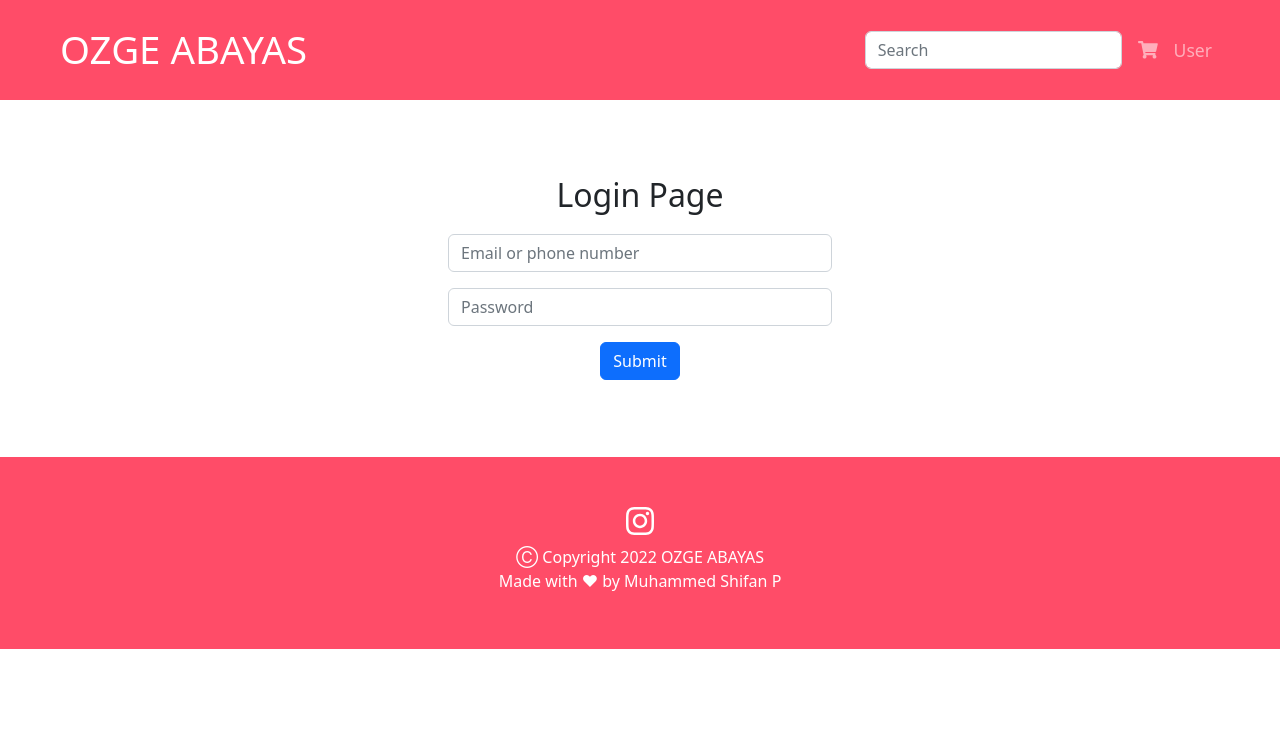
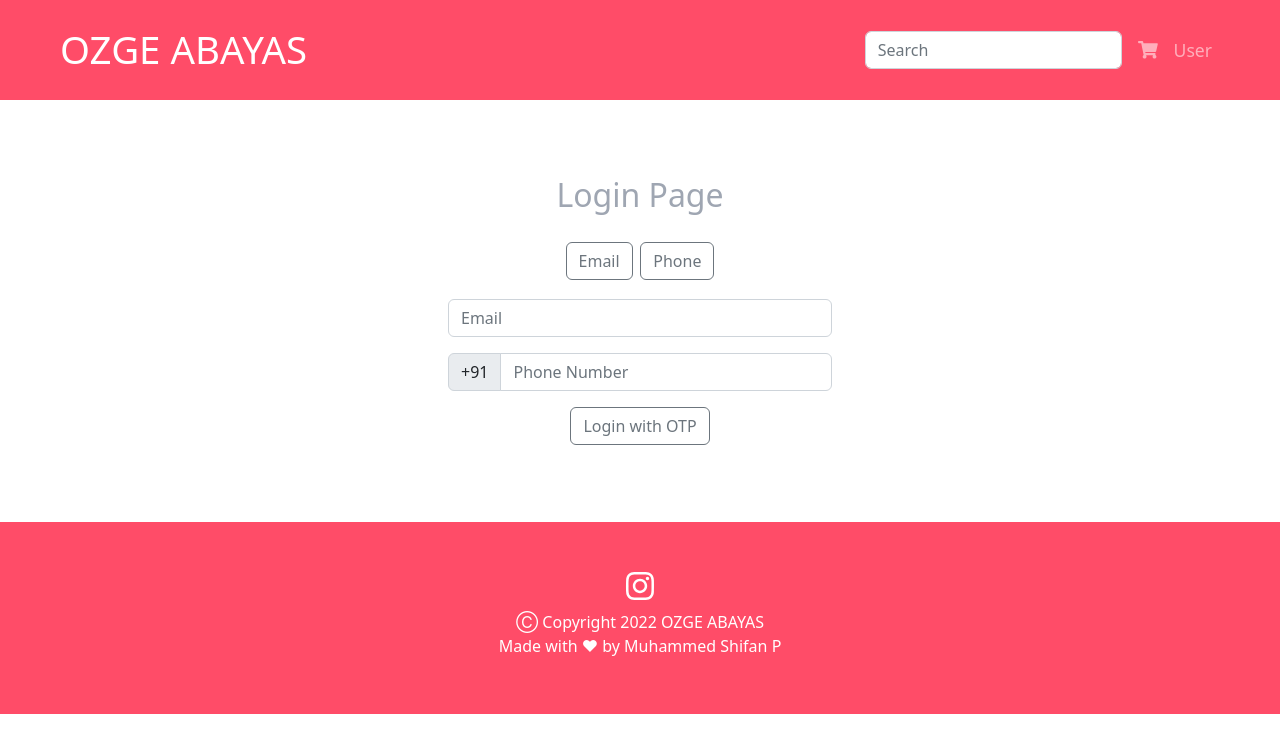
Before and after one commit to shifanpazheri/ozge_abayas, a React (Create React App) app in the folder client/: page / in a window 1280 px wide. Shown: the top 752 px of the page. Built offline with nearby package versions, Linux system fonts and the light colour scheme.

Commit message:
login page with otp

```diff
--- a/client/public/styles.css
+++ b/client/public/styles.css
@@ -19,6 +19,10 @@
 .login-page{
     text-align: center;
     margin: 6% 35% 6% 35%;
+}
+
+.choose-mode{
+    margin: 2% 1% 5% 1%;
 }
 
 /* TopCarousel */
--- a/client/src/components/LoginForm.jsx
+++ b/client/src/components/LoginForm.jsx
@@ -2,20 +2,56 @@
 import React from "react";
 import Button from "react-bootstrap/Button";
 import Form from "react-bootstrap/Form";
+import InputGroup from "react-bootstrap/InputGroup";
+
+function emailChosen() {
+  document.getElementById("email-input").style.display = "block";
+  document.getElementById("phone-input").style.display = "none";
+  document.getElementById("email-button").style.backgroundColor = "#9FA6B2";
+  document.getElementById("phone-button").style.backgroundColor = "#fff";
+}
+
+function phoneChosen() {
+  document.getElementById("phone-input").style.display = "block";
+  document.getElementById("email-input").style.display = "none";
+  document.getElementById("phone-button").style.backgroundColor = "#9FA6B2";
+  document.getElementById("email-button").style.backgroundColor = "#fff";
+}
 
 function BootstrapLoginForm() {
   return (
     <div className="login-page">
       <Form>
-        <h2 style={{ marginBottom: "5%" }}>Login Page</h2>
-        <Form.Group className="mb-3">
-          <Form.Control type="text" placeholder="Email or phone number" />
-        </Form.Group>
-        <Form.Group className="mb-3" controlId="formBasicPassword">
-          <Form.Control type="password" placeholder="Password" />
-        </Form.Group>
-        <Button variant="primary" type="submit">
-          Submit
+        <h2 style={{ marginBottom: "5%", color: "#9FA6B2" }}>Login Page</h2>
+        <Button
+          id="email-button"
+          variant="outline-secondary"
+          className="choose-mode"
+          onClick={emailChosen}
+        >
+          Email
+        </Button>
+        <Button
+          id="phone-button"
+          variant="outline-secondary"
+          className="choose-mode"
+          onClick={phoneChosen}
+        >
+          Phone
+        </Button>
+        <div id="email-input">
+          <Form.Group className="mb-3">
+            <Form.Control type="text" placeholder="Email" />
+          </Form.Group>
+        </div>
+        <div id="phone-input">
+          <InputGroup className="mb-3">
+            <InputGroup.Text>+91</InputGroup.Text>
+            <Form.Control placeholder="Phone Number" />
+          </InputGroup>
+        </div>
+        <Button variant="outline-secondary" type="submit">
+          Login with OTP
         </Button>
       </Form>
     </div>
```
